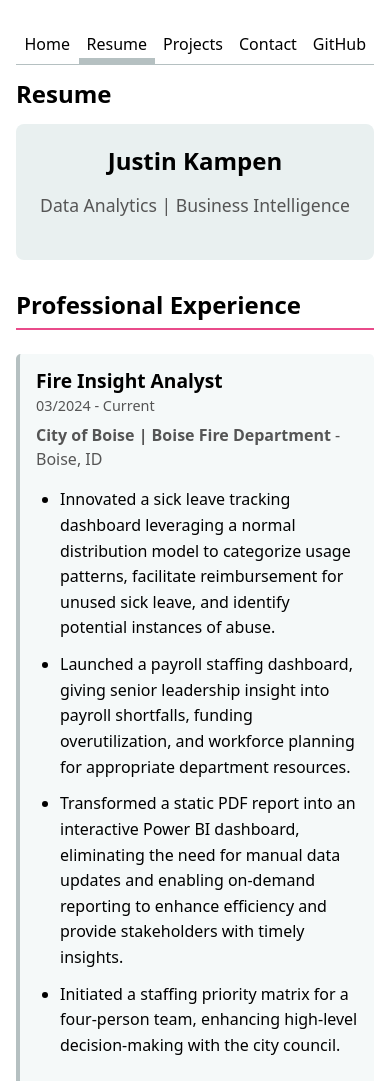
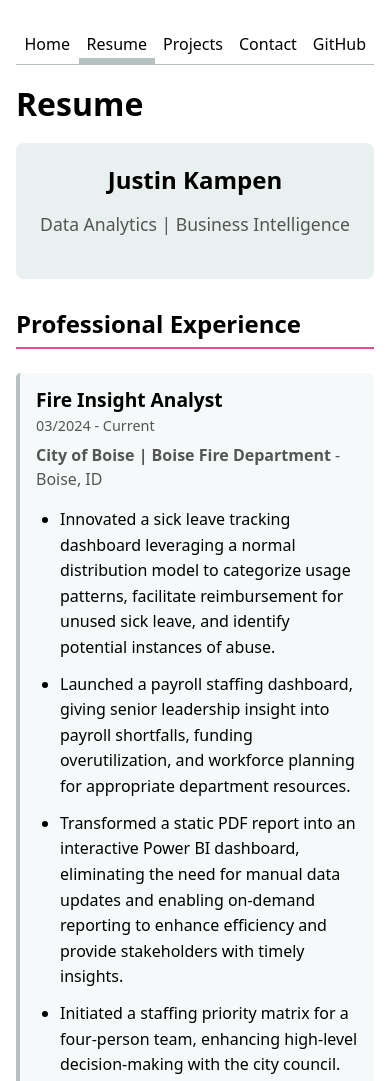
Before and after one commit to jkampen-ucsd/portfolio, a plain HTML site: page resume/index.html in a window 390 px wide. Shown: the top 1081 px of the page. Drawn offline with Linux system fonts and the light colour scheme.

Commit message:
update header 3

```diff
--- a/style.css
+++ b/style.css
@@ -72,8 +72,14 @@ form button {
 }
 
 h1 {
+    font-size: clamp(2rem, 5vw, 4rem);
+    line-height: 1.1;
+    text-wrap: balance;
+}
+
+/* Homepage heading only */
+body > h1 {
     font-size: clamp(1.5rem, 5vw, 4rem);
-    line-height: 1.1;
     white-space: nowrap;
 }
 
```
